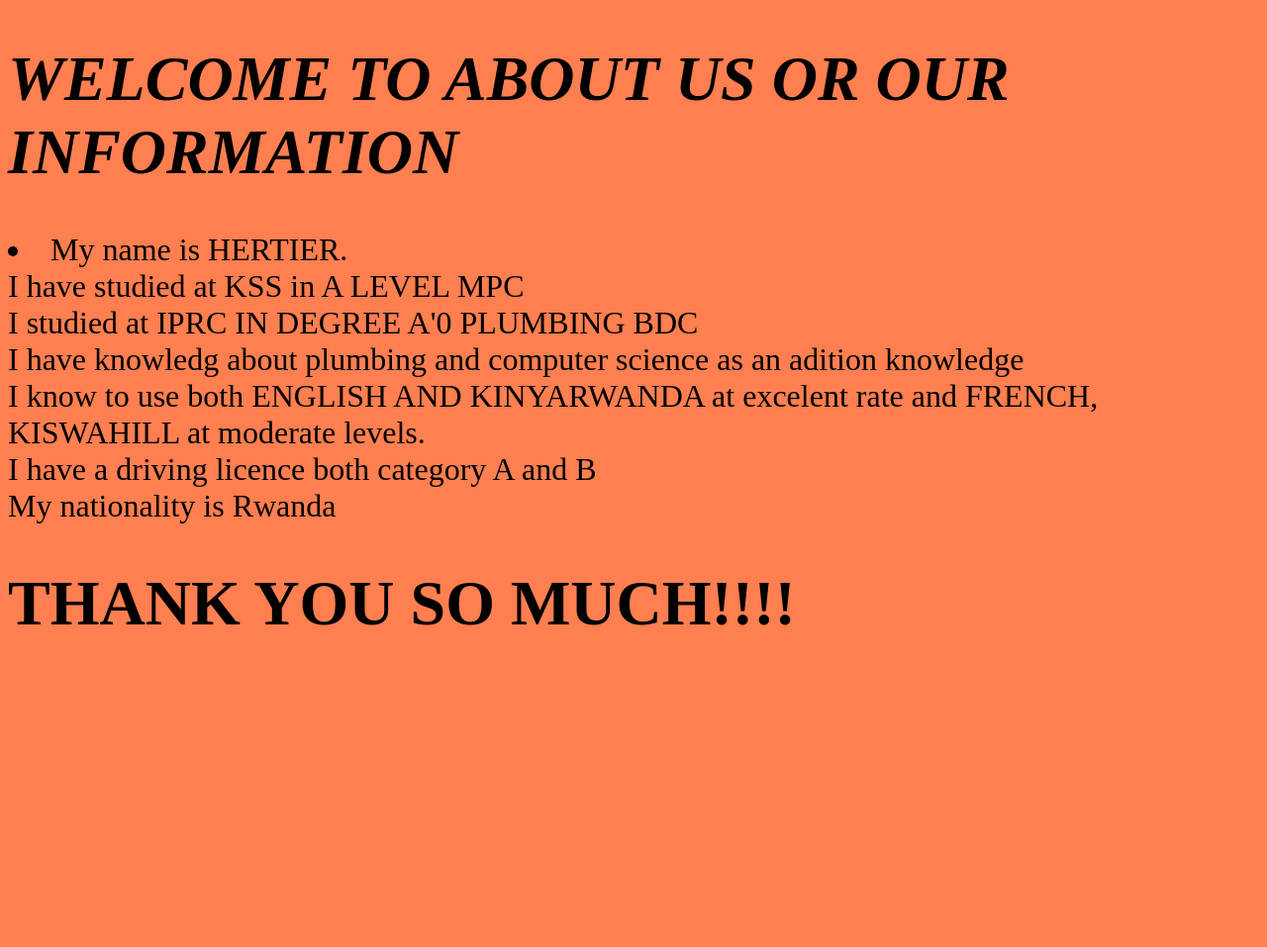
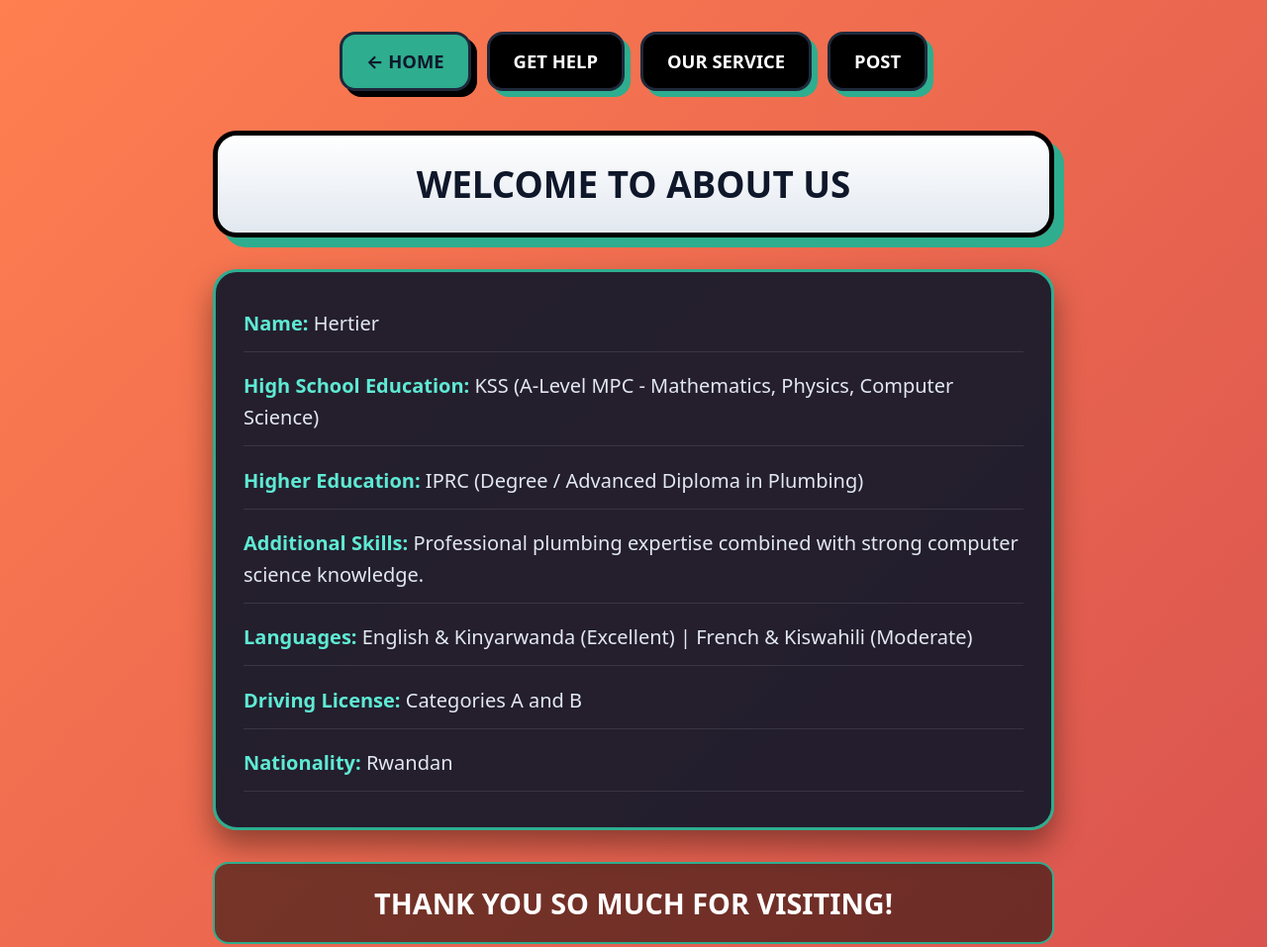
Before and after one commit to munyemanasitys/PLUMBER-HERTIER, a plain HTML site: page about us.html in a window 1280 px wide. Shown: the top 957 px of the page at 99% size. Before the commit the page ends 800 px from the top, so only its background shows below. Drawn offline with Linux system fonts and the light colour scheme.

Commit message:
Revamp About Us page with new design and content
Updated the 'About Us' page with a new layout, improved styling, and added personal information.

```diff
--- a/about us.html
+++ b/about us.html
@@ -1,29 +1,162 @@
 <!DOCTYPE html>
 <html lang="en">
+
 <head>
     <meta charset="UTF-8">
     <meta name="viewport" content="width=device-width, initial-scale=1.0">
-    <title>ABOUT US</title>
-    </head>
+    <title>About Us | Plumber Hertier</title>
     <style>
-        body{
-            font-size: xx-large;
-            background-color: coral;
+        :root {
+            --teal-glow: #2ead8f;
+            --card-bg: rgba(15, 23, 42, 0.9);
+            --text-light: #ffffff;
+        }
+
+        * {
+            box-sizing: border-box;
+            margin: 0;
+            padding: 0;
+        }
+
+        body {
+            font-family: system-ui, -apple-system, "Segoe UI", Roboto, sans-serif;
+            text-align: center;
+            background: linear-gradient(135deg, coral, #d9534f);
+            color: var(--text-light);
+            min-height: 100vh;
+            padding: 2rem 1rem;
+            display: flex;
+            flex-direction: column;
+            align-items: center;
+        }
+
+        .wrapper {
+            width: 100%;
+            max-width: 850px;
+        }
+
+        .top-nav {
+            display: flex;
+            flex-wrap: wrap;
+            justify-content: center;
+            gap: 1rem;
+            margin-bottom: 2.5rem;
+        }
+
+        .nav-btn {
+            text-decoration: none;
+            background-color: #000000;
+            color: #ffffff;
+            font-size: 1.15rem;
+            font-weight: 700;
+            text-transform: uppercase;
+            padding: 0.9rem 1.5rem;
+            border: 3px solid #1e293b;
+            border-radius: 16px;
+            box-shadow: 6px 6px 0px var(--teal-glow);
+            transition: transform 0.2s ease, box-shadow 0.2s ease, border-color 0.2s ease;
+        }
+
+        .nav-btn:hover,
+        .nav-btn:focus {
+            border-color: var(--teal-glow);
+            transform: translate(-2px, -2px);
+            box-shadow: 9px 9px 0px var(--teal-glow);
+        }
+
+        .nav-btn.home-btn {
+            background-color: var(--teal-glow);
+            color: #0f172a;
+            box-shadow: 6px 6px 0px #000000;
+        }
+
+        header {
+            background: linear-gradient(to bottom, #ffffff, #e2e8f0);
+            color: #0f172a;
+            border: 5px solid #000000;
+            border-radius: 24px;
+            box-shadow: 10px 10px 0px var(--teal-glow);
+            padding: 1.5rem 1rem;
+            margin-bottom: 2rem;
+        }
+
+        h1 {
+            font-size: clamp(1.5rem, 4.5vw, 2.3rem);
+            font-weight: 900;
+        }
+
+        .info-card {
+            background: var(--card-bg);
+            border: 3px solid var(--teal-glow);
+            border-radius: 24px;
+            padding: 2.25rem 1.75rem;
+            box-shadow: 0 15px 30px rgba(0, 0, 0, 0.4);
+            text-align: left;
+            margin-bottom: 2rem;
+        }
+
+        .info-card ul {
+            list-style-type: none;
+            display: flex;
+            flex-direction: column;
+            gap: 1.15rem;
+        }
+
+        .info-card li {
+            font-size: clamp(1.05rem, 2.5vw, 1.25rem);
+            line-height: 1.6;
+            color: #e2e8f0;
+            border-bottom: 1px solid rgba(255, 255, 255, 0.1);
+            padding-bottom: 0.75rem;
+        }
+
+        .info-card li strong {
+            color: #5eead4;
+        }
+
+        .thank-you {
+            font-size: clamp(1.3rem, 3.5vw, 1.8rem);
+            font-weight: 800;
+            color: #ffffff;
+            background: rgba(0, 0, 0, 0.5);
+            border: 2px solid var(--teal-glow);
+            padding: 1.25rem;
+            border-radius: 16px;
         }
     </style>
-    <body>
+</head>
 
+<body>
 
-    <H1><i>WELCOME TO ABOUT US OR OUR INFORMATION</i></H1>
-    <Li>My name is HERTIER.<br> I have studied at KSS in A LEVEL MPC<br> I studied at IPRC IN DEGREE A'0 PLUMBING BDC <br>
-        I have knowledg about plumbing and computer science as an adition knowledge <br> I know to use both ENGLISH AND KINYARWANDA at excelent rate and FRENCH, KISWAHILL at moderate levels.<br>
-        I have a driving licence both category A and B <br> My nationality is Rwanda <br>
-        <h1>THANK YOU SO MUCH!!!!</h1>
+    <div class="wrapper">
+        <nav class="top-nav" aria-label="About Navigation">
+            <a href="index.html" class="nav-btn home-btn">← Home</a>
+            <a href="get help.html" class="nav-btn">Get Help</a>
+            <a href="Sityss.html" class="nav-btn">Our Service</a>
+            <a href="post.html" class="nav-btn">Post</a>
+        </nav>
 
+        <header>
+            <h1>WELCOME TO ABOUT US</h1>
+        </header>
 
-    </Li>
+        <main class="info-card">
+            <ul>
+                <li><strong>Name:</strong> Hertier</li>
+                <li><strong>High School Education:</strong> KSS (A-Level MPC - Mathematics, Physics, Computer Science)</li>
+                <li><strong>Higher Education:</strong> IPRC (Degree / Advanced Diploma in Plumbing)</li>
+                <li><strong>Additional Skills:</strong> Professional plumbing expertise combined with strong computer science knowledge.</li>
+                <li><strong>Languages:</strong> English & Kinyarwanda (Excellent) | French & Kiswahili (Moderate)</li>
+                <li><strong>Driving License:</strong> Categories A and B</li>
+                <li><strong>Nationality:</strong> Rwandan</li>
+            </ul>
+        </main>
 
-
+        <div class="thank-you">
+            THANK YOU SO MUCH FOR VISITING!
+        </div>
+    </div>
 
 </body>
+
 </html>
```
